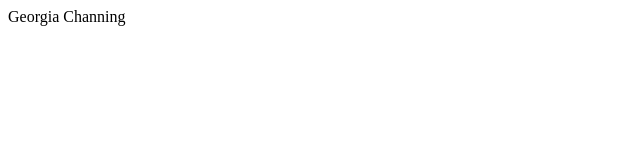
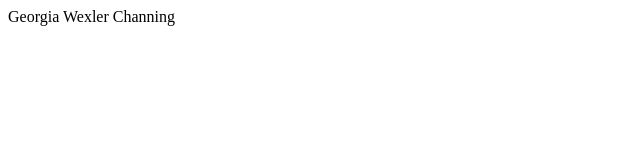
Before and after one commit to georgiachanning/webserver, a plain HTML site: page index.html in a window 1280 px wide. Shown: the full height of the page, 0-640 px from the left. Drawn offline with Linux system fonts and the light colour scheme.

Commit message:
Update index.html

```diff
--- a/index.html
+++ b/index.html
@@ -1,5 +1,5 @@
 <html>
 <body>
-Georgia Channing
+Georgia Wexler Channing
 </body>
 </html>
```
